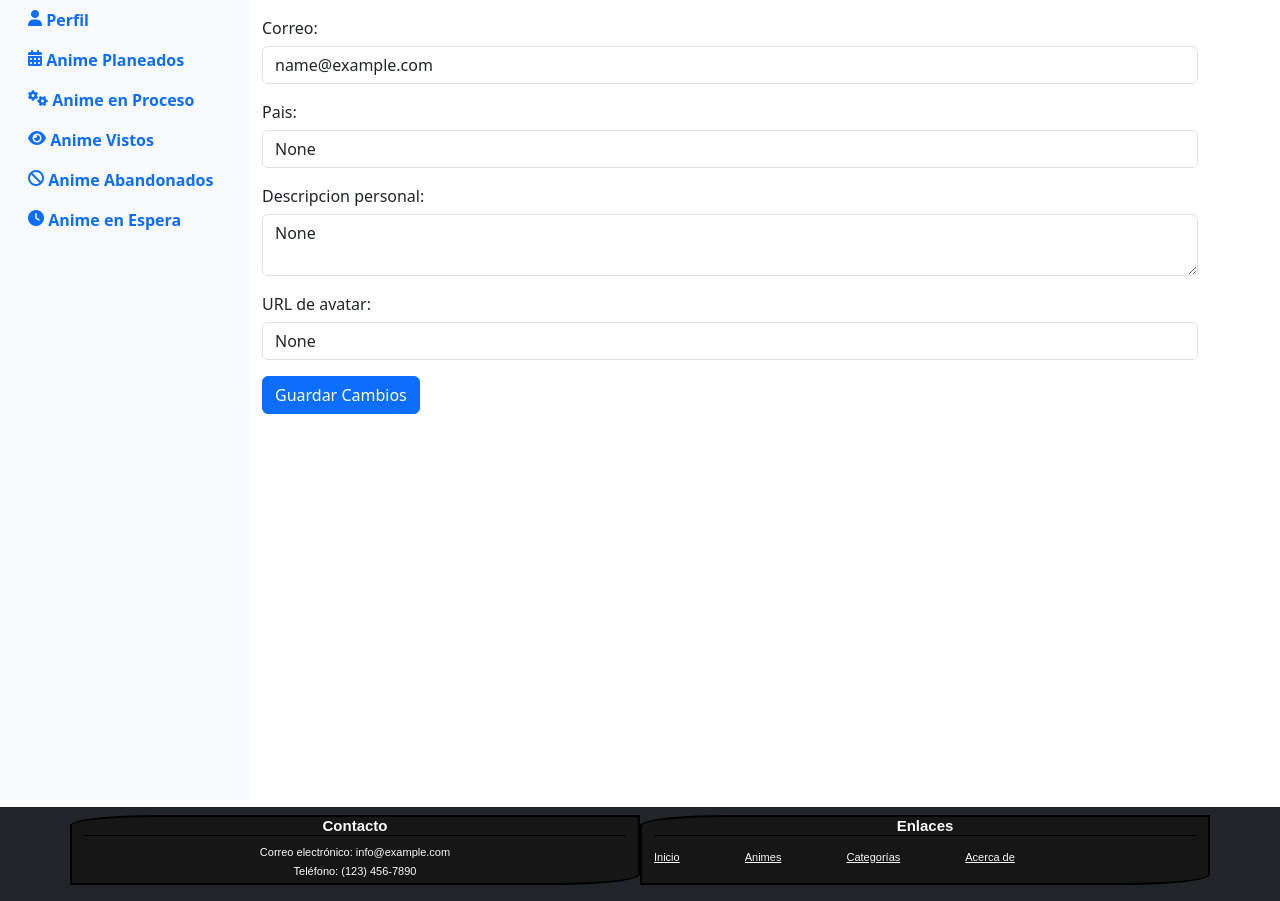
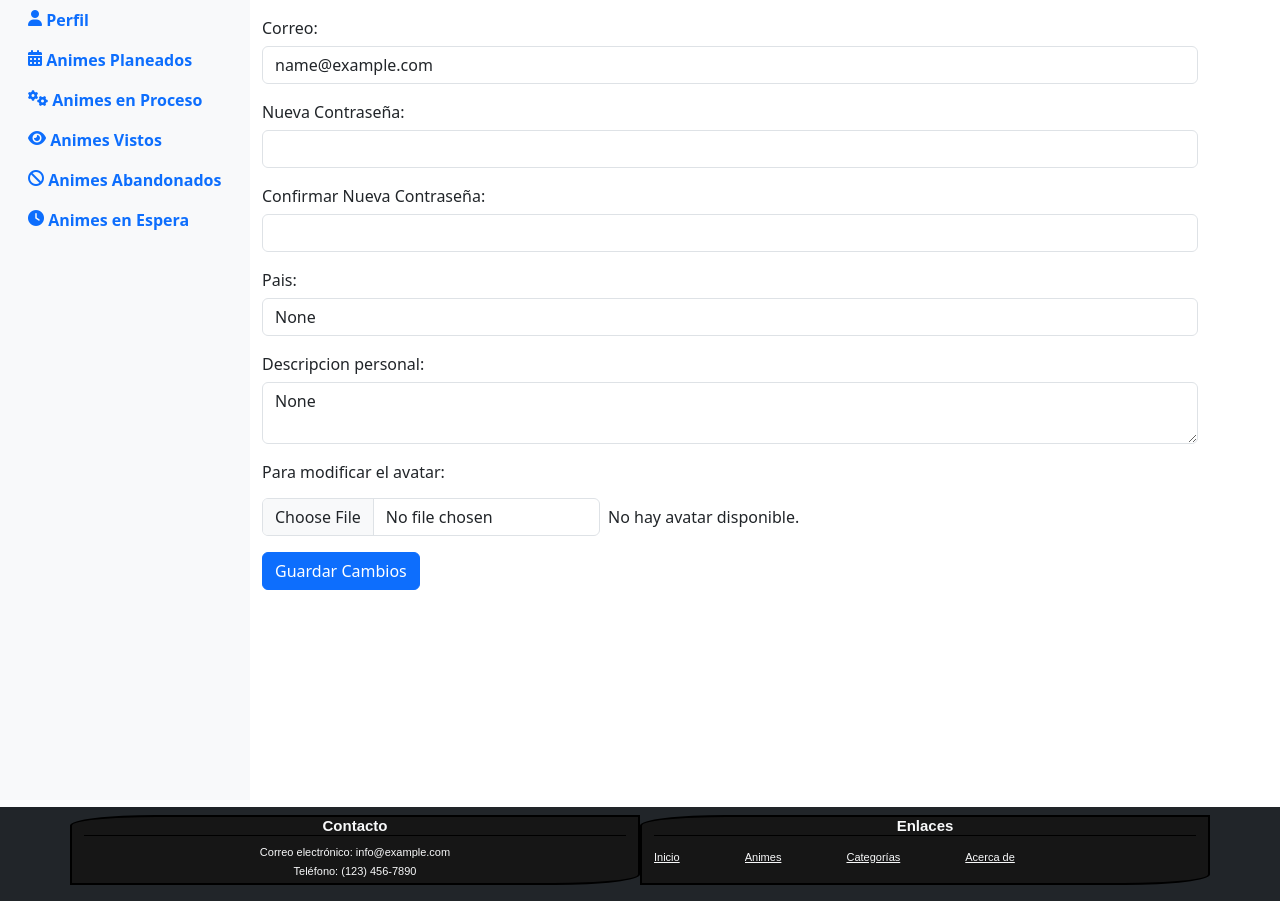
Before and after one commit to LLFELIPEVV/pag_anime, a Django app: page /usuarios/perfil/ in a window 1280 px wide. Shown: the part 72-973 px from the top of the page. Run offline with Django 4.2, Linux system fonts and the light colour scheme; the visitor is signed in with stand-in values (Sample User, id 1); some web fonts are replaced.

Commit message:
Se permitio el cambio de su propia informacion a los usuarios, se modifico el login cuando ya esta logueado

```diff
--- a/animes/static/styles/login.css
+++ b/animes/static/styles/login.css
@@ -8,6 +8,11 @@
 
 .container-login {
     z-index: 10000;
+}
+
+.user-info-container {
+    overflow-y: hidden !important; /* Evitará el desbordamiento de contenido */
+    overflow-x: hidden !important;
 }
 
 /* Estilos para dispositivos móviles */
--- a/animes/templates/components/login.html
+++ b/animes/templates/components/login.html
@@ -1,9 +1,31 @@
+{% load static %}
 <div class="container mt-5 container-login">
     <div class="row justify-content-center">
         <div class="col-md-6 offset-md-6">
             <div class="card" id="loginCard">
                 <div class="card-header">
-                    Iniciar Sesión
+                    {% if user.is_authenticated %}
+                        <div class="d-flex align-items-center">
+                            <div class="me-3">
+                                {% if user.avatar_url %}
+                                    <img src="{{ user.avatar_url.url }}" alt="Avatar" class="img-thumbnail rounded-circle" style="width: 65px; height: 65px;">
+                                {% else %}
+                                    <img src="{% static 'images/default.jpg' %}" alt="Avatar" class="img-thumbnail rounded-circle" style="width: 65px; height: 65px;">
+                                {% endif %}
+                            </div>
+                            <div>
+                                <h2 class="mb-0 user-info-container">{{ user.username }} <i class="fas fa-user"></i></h2>
+                                <p class="mb-0">{{ user.email }}</p>
+                                {% if user.pais %}
+                                    <p class="mb-0">
+                                        {{ user.pais }}
+                                    </p>
+                                {% endif %}
+                            </div>
+                        </div>
+                    {% else %}
+                        <h2>Iniciar Sesión</h2>
+                    {% endif %}
                 </div>
                 {% if error %}
                     <div class="alert alert-danger">
@@ -12,10 +34,17 @@
                 {% endif %}
                 <div class="card-body">
                     {% if user.is_authenticated %}
+                        <div class="d-grid gap-2">
+                            <a href="{% url 'usuarios:perfil' %}" class="btn btn-primary">
+                                <i class="fas fa-user"></i> Ver Perfil
+                            </a>
                             <form method="post" action="{% url 'usuarios:logout' %}">
                                 {% csrf_token %}
-                            <button type="submit">Cerrar Sesión</button>
+                                <button type="submit" class="btn btn-danger" style="width: 100%;">
+                                    <i class="fas fa-sign-out-alt"></i> Cerrar Sesión
+                                </button>
                             </form>
+                        </div>
                     {% else %}
                         <form id="login-form" method="post">
                             {% csrf_token %}
@@ -25,15 +54,19 @@
                             {{ form.password }}
                             <div class="d-flex align-items-center">
                                 <button type="submit" class="btn btn-primary">Iniciar Sesión</button>
-                                <label style="padding-left: 10px; padding-right: 4px;" class="form-check-label my-3" for="{{ form.remember_me.id_for_label }}">{{ form.remember_me.label_tag }}</label>
-                                <input type="checkbox" class="form-check-input my-3" id="{{ form.remember_me.id_for_label }}" name="{{ form.remember_me.name }}">
+                                <div class="ms-3">
+                                    <label class="form-check-label" for="{{ form.remember_me.id_for_label }}">Recuérdame</label>
+                                    <input type="checkbox" class="form-check-input" id="{{ form.remember_me.id_for_label }}" name="{{ form.remember_me.name }}">
+                                </div>
                             </div>
                         </form>
                     {% endif %}
                 </div>
                 <div class="card-footer">
+                    {% if not user.is_authenticated %}
                         <p class="mb-0">¿No tienes una cuenta? <a href="{% url 'usuarios:register' %}" class="text-primary">Regístrate aquí</a></p>
                         <p class="mb-0"><a href="#" class="text-primary">¿Olvidaste tu contraseña?</a></p>
+                    {% endif %}
                 </div>
             </div>
         </div>
--- a/pagina_anime/settings.py
+++ b/pagina_anime/settings.py
@@ -137,6 +137,10 @@
 
 STATIC_URL = 'static/'
 
+MEDIA_ROOT = os.path.join(BASE_DIR, 'media')
+
+MEDIA_URL = '/media/'
+
 # Default primary key field type
 # https://docs.djangoproject.com/en/4.2/ref/settings/#default-auto-field
 
--- a/pagina_anime/urls.py
+++ b/pagina_anime/urls.py
@@ -17,6 +17,8 @@
 from django.contrib import admin
 from django.urls import include, path
 from animes.views import index
+from django.conf import settings
+from django.conf.urls.static import static
 
 urlpatterns = [
     path('admin/', admin.site.urls),
@@ -24,3 +26,6 @@
     path('usuarios/', include('usuarios.urls')),
     path('', index, name='index'),
 ]
+
+if settings.DEBUG:
+    urlpatterns += static(settings.MEDIA_URL, document_root=settings.MEDIA_ROOT)
--- a/usuarios/admin.py
+++ b/usuarios/admin.py
@@ -13,6 +13,6 @@
 
     search_fields = ('username', 'email', 'pais')
 
-    readonly_fields = ('avatar_url', 'descripcion_personal', 'pais')
+    readonly_fields = ('descripcion_personal', 'pais')
 
 admin.site.register(Usuarios, UsuariosAdmin)
--- a/usuarios/models.py
+++ b/usuarios/models.py
@@ -26,7 +26,7 @@
     email = models.EmailField(max_length=100, unique=True)
     fecha_registro = models.DateField(default=timezone.now, null=True)
     pais = models.CharField(max_length=40, null=True)
-    avatar_url = models.URLField(max_length=length_url, null=True)
+    avatar_url = models.ImageField(upload_to="usuarios/avatar", null=True)
     descripcion_personal = models.CharField(max_length=555, null=True)
 
     # Lista de campos requeridos
--- /dev/null
+++ b/usuarios/templates/components/usuarios-form-perfil.html
@@ -0,0 +1,40 @@
+<form method="POST" enctype="multipart/form-data" class="mt-3">
+    {% csrf_token %}
+    <div class="mb-3">
+        <label for="email">Correo:</label>
+        <input type="email" class="form-control" id="email" name="email" value="{{ user.email }}" required>
+        <div class="invalid-feedback">
+            Este campo es obligatorio.
+        </div>
+    </div>
+    <div class="mb-3">
+        <label for="new_password">Nueva Contraseña:</label>
+        <input type="password" class="form-control" id="new_password" name="new_password">
+    </div>
+    <div class="mb-3">
+        <label for="confirm_new_password">Confirmar Nueva Contraseña:</label>
+        <input type="password" class="form-control" id="confirm_new_password" name="confirm_new_password">
+    </div>
+    <div class="mb-3">
+        <label for="pais">Pais:</label>
+        <input type="text" class="form-control" id="pais" name="pais" value="{{ user.pais }}">
+    </div>
+    <div class="mb-3">
+        <label for="descripcion_personal">Descripcion personal:</label>
+        <textarea class="form-control" id="descripcion_personal" name="descripcion_personal">{{ user.descripcion_personal }}</textarea>
+    </div>
+    <div class="mb-3">
+        <label for="avatar_url" class="form-label">Para modificar el avatar:</label>
+        <div class="d-flex align-items-center">
+            <div class="me-2"> <!-- Contenedor para el input -->
+                <input type="file" class="form-control" id="avatar_url" name="avatar_url">
+            </div>
+            {% if user.avatar_url %}
+                <img src="{{ user.avatar_url.url }}" alt="Avatar" class="img-thumbnail" style="width: 130px; height: 130px;">
+            {% else %}
+                <p class="m-0">No hay avatar disponible.</p>
+            {% endif %}
+        </div>
+    </div>
+    <button type="submit" class="btn btn-primary">Guardar Cambios</button>
+</form>
--- a/usuarios/templates/components/usuarios-nav.html
+++ b/usuarios/templates/components/usuarios-nav.html
@@ -8,27 +8,27 @@
             </li>
             <li class="nav-item">
                 <a class="nav-link" href="anime_planeados.html">
-                    <i class="fas fa-calendar-alt"></i> Anime Planeados
+                    <i class="fas fa-calendar-alt"></i> Animes Planeados
                 </a>
             </li>
             <li class="nav-item">
                 <a class="nav-link" href="anime_en_proceso.html">
-                    <i class="fas fa-cogs"></i> Anime en Proceso
+                    <i class="fas fa-cogs"></i> Animes en Proceso
                 </a>
             </li>
             <li class="nav-item">
                 <a class="nav-link" href="anime_vistos.html">
-                    <i class="fas fa-eye"></i> Anime Vistos
+                    <i class="fas fa-eye"></i> Animes Vistos
                 </a>
             </li>
             <li class="nav-item">
                 <a class="nav-link" href="anime_abandonados.html">
-                    <i class="fas fa-ban"></i> Anime Abandonados
+                    <i class="fas fa-ban"></i> Animes Abandonados
                 </a>
             </li>
             <li class="nav-item">
                 <a class="nav-link" href="anime_en_espera.html">
-                    <i class="fas fa-clock"></i> Anime en Espera
+                    <i class="fas fa-clock"></i> Animes en Espera
                 </a>
             </li>
         </ul>
--- a/usuarios/templates/perfil/perfil.html
+++ b/usuarios/templates/perfil/perfil.html
@@ -6,29 +6,7 @@
     <div class="row">
             {% include 'components/usuarios-nav.html' %}
         <div class="col-md-9">
-            <form method="PUT" class="mt-3">
-                {% csrf_token %}
-                <div class="mb-3">
-                    <label for="email">Correo:</label>
-                    <input type="email" class="form-control" id="email" name="email" value="{{ user.email }}" required>
-                    <div class="invalid-feedback">
-                        Este campo es obligatorio.
-                    </div>
-                </div>
-                <div class="mb-3">
-                    <label for="pais">Pais:</label>
-                    <input type="text" class="form-control" id="pais" name="pais" value="{{ user.pais }}">
-                </div>
-                <div class="mb-3">
-                    <label for="descripcion_personal">Descripcion personal:</label>
-                    <textarea class="form-control" id="descripcion_personal" name="descripcion_personal">{{ user.descripcion_personal }}</textarea>
-                </div>
-                <div class="mb-3">
-                    <label for="avatar_url">URL de avatar:</label>
-                    <input type="url" class="form-control" id="avatar_url" name="avatar_url" value="{{ user.avatar_url }}">
-                </div>
-                <button type="submit" class="btn btn-primary">Guardar Cambios</button>
-            </form>
+            {% include 'components/usuarios-form-perfil.html' %}
         </div>
     </div>
 </div>
--- a/usuarios/urls.py
+++ b/usuarios/urls.py
@@ -1,5 +1,5 @@
+from . import views
 from django.urls import path
-from . import views
 
 app_name = "usuarios"
 
--- a/usuarios/views.py
+++ b/usuarios/views.py
@@ -1,12 +1,14 @@
 import json
 
+from django.conf import settings
 from django.contrib import messages
-from django.shortcuts import render, redirect
-from django.conf import settings
 from django.http import JsonResponse
 from .forms import LoginForm, RegistroForm
+from django.shortcuts import render, redirect
+from django.contrib.auth import update_session_auth_hash
+from django.contrib.auth.decorators import login_required
 from django.contrib.auth import authenticate, login, logout
-from django.contrib.auth.decorators import login_required
+from django.core.files.storage import default_storage
 
 
 def login_view(request):
@@ -65,4 +67,33 @@
 def perfil(request):
     user = request.user
 
+    if request.method == 'POST':
+        # Actualizar los campos del usuario con los datos del formulario
+        user.email = request.POST.get('email', user.email)
+        user.pais = request.POST.get('pais', user.pais)
+        user.descripcion_personal = request.POST.get('descripcion_personal', user.descripcion_personal)
+
+        # Si se ha cargado una nueva imagen, actualizar el avatar
+        if 'avatar_url' in request.FILES:
+            if user.avatar_url:
+                default_storage.delete(user.avatar_url.name)
+
+            user.avatar_url = request.FILES['avatar_url']
+
+        # Contraseña
+        new_password = request.POST.get('new_password')
+        confirm_new_password = request.POST.get('confirm_new_password')
+
+        if new_password and new_password == confirm_new_password:
+            user.set_password(new_password)
+            update_session_auth_hash(request, user)
+        elif new_password and new_password != confirm_new_password:
+            messages.error(request, "Las contraseñas no coinciden. Inténtalo de nuevo.")
+
+        # Guardar los cambios en la base de datos
+        user.save()
+
+        # Redirigir a la página de perfil u otra página de confirmación
+        return redirect('usuarios:perfil')
+
     return render(request, 'perfil/perfil.html', {'user': user})
```
Also changed, not shown: usuarios/migrations/0008_alter_usuarios_avatar_url.py (added), usuarios/migrations/0009_alter_usuarios_avatar_url.py (added), usuarios/static/images/default.jpg (added), 1 other file. Lines whose indentation alone changed are shown as unchanged.
